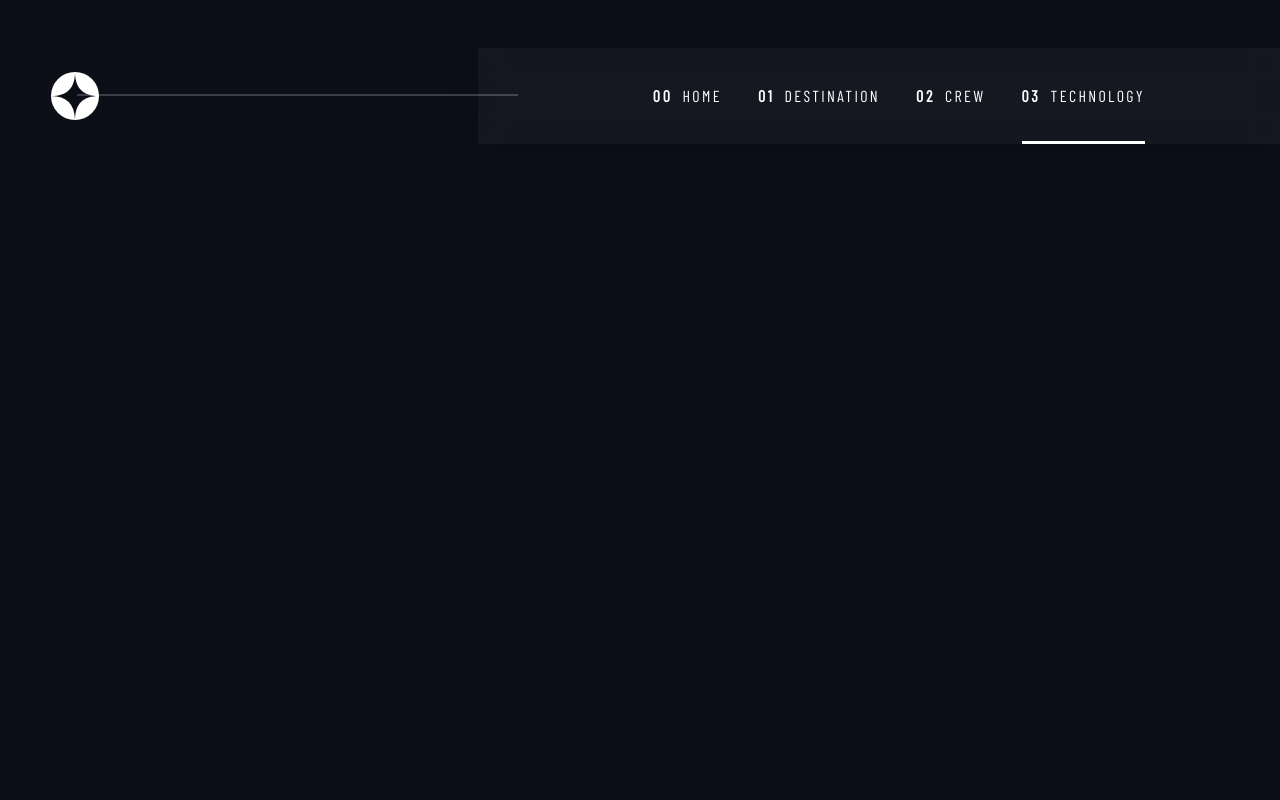
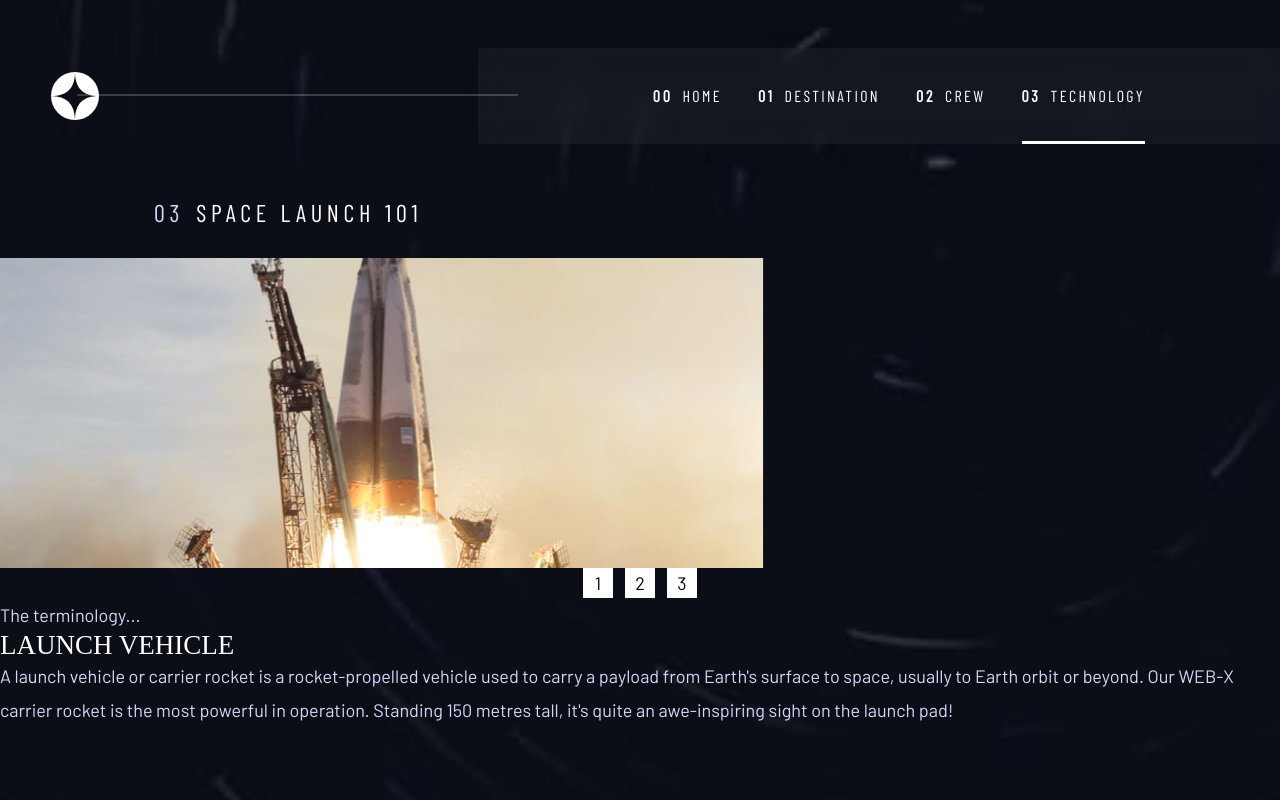
Before and after one commit to Paul-HenryN/space-tourism, a React (Vite) app: page /technology in a window 1280 px wide. Built offline with nearby package versions, Linux system fonts and the light colour scheme; a web font is replaced by a local one.

Commit message:
feat: technology page markup

```diff
--- a/package.json
+++ b/package.json
@@ -4,7 +4,7 @@
   "version": "0.0.0",
   "type": "module",
   "scripts": {
-    "dev": "vite --host",
+    "dev": "vite",
     "build": "vite build",
     "lint": "eslint src --ext js,jsx --report-unused-disable-directives --max-warnings 0",
     "preview": "vite preview"
--- /dev/null
+++ b/src/routes/Technology.jsx
@@ -0,0 +1,67 @@
+import { dataFile } from "../shared/globals";
+import PageHeading from "../components/PageHeading";
+import styles from "../styles/pages/Technology.module.css";
+import { useEffect, useState } from "react";
+import Column from "../components/Layout/Column";
+import Row from "../components/Layout/Row";
+
+async function fetchData() {
+  const response = await fetch(dataFile);
+  const data = await response.json();
+
+  return data.technology;
+}
+
+export default function Technology() {
+  let [technologies, setTechnologies] = useState([]);
+  let [activeTechnologyIndex, setActiveTechnologyIndex] = useState(0);
+
+  useEffect(() => {
+    fetchData().then(setTechnologies);
+  }, []);
+
+  return (
+    <>
+      <div className={`${styles.bg} wallpaper`} />
+
+      <PageHeading number="03">Space launch 101</PageHeading>
+
+      {!technologies[activeTechnologyIndex] ? (
+        <p>Loading...</p>
+      ) : (
+        <img
+          src={`./src/${technologies[activeTechnologyIndex].images.landscape}`}
+          alt={technologies[activeTechnologyIndex].name}
+        />
+      )}
+
+      {!technologies[activeTechnologyIndex] ? (
+        <p>Loading...</p>
+      ) : (
+        <Column>
+          <Row className="justify-center col-gap-3xs">
+            {technologies.map((technology, i) => (
+              <button
+                key={`tech${i}`}
+                onClick={() => setActiveTechnologyIndex(i)}
+                style={{
+                  backgroundColor: "white",
+                  width: "30px",
+                  height: "30px",
+                }}
+              >
+                {i + 1}
+              </button>
+            ))}
+          </Row>
+
+          <Column>
+            <p>The terminology...</p>
+            <h2>{technologies[activeTechnologyIndex].name}</h2>
+            <p>{technologies[activeTechnologyIndex].description}</p>
+          </Column>
+        </Column>
+      )}
+    </>
+  );
+}
--- a/src/shared/globals.jsx
+++ b/src/shared/globals.jsx
@@ -1,6 +1,7 @@
 import Home from "../routes/Home";
 import Destination from "../routes/Destination";
 import Crew from "../routes/Crew";
+import Technology from "../routes/Technology";
 
 export const dataFile = "./src/data.json";
 
@@ -23,5 +24,6 @@ export const pages = [
   {
     name: "Technology",
     path: "/technology",
+    element: <Technology />,
   },
 ];
--- /dev/null
+++ b/src/styles/pages/Technology.module.css
@@ -0,0 +1,3 @@
+.bg {
+  background-image: url("../../assets/technology/background-technology-mobile.jpg");
+}
```
